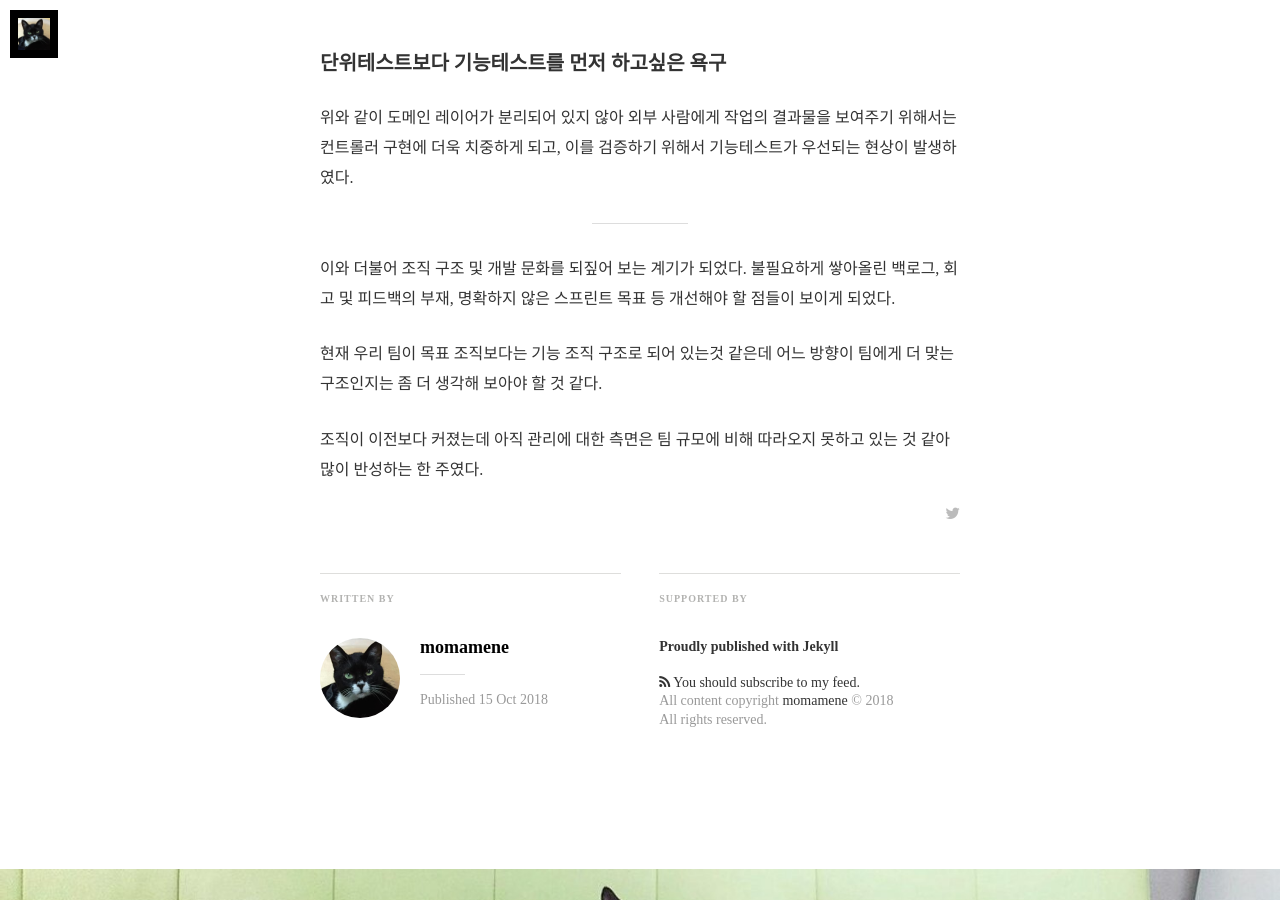
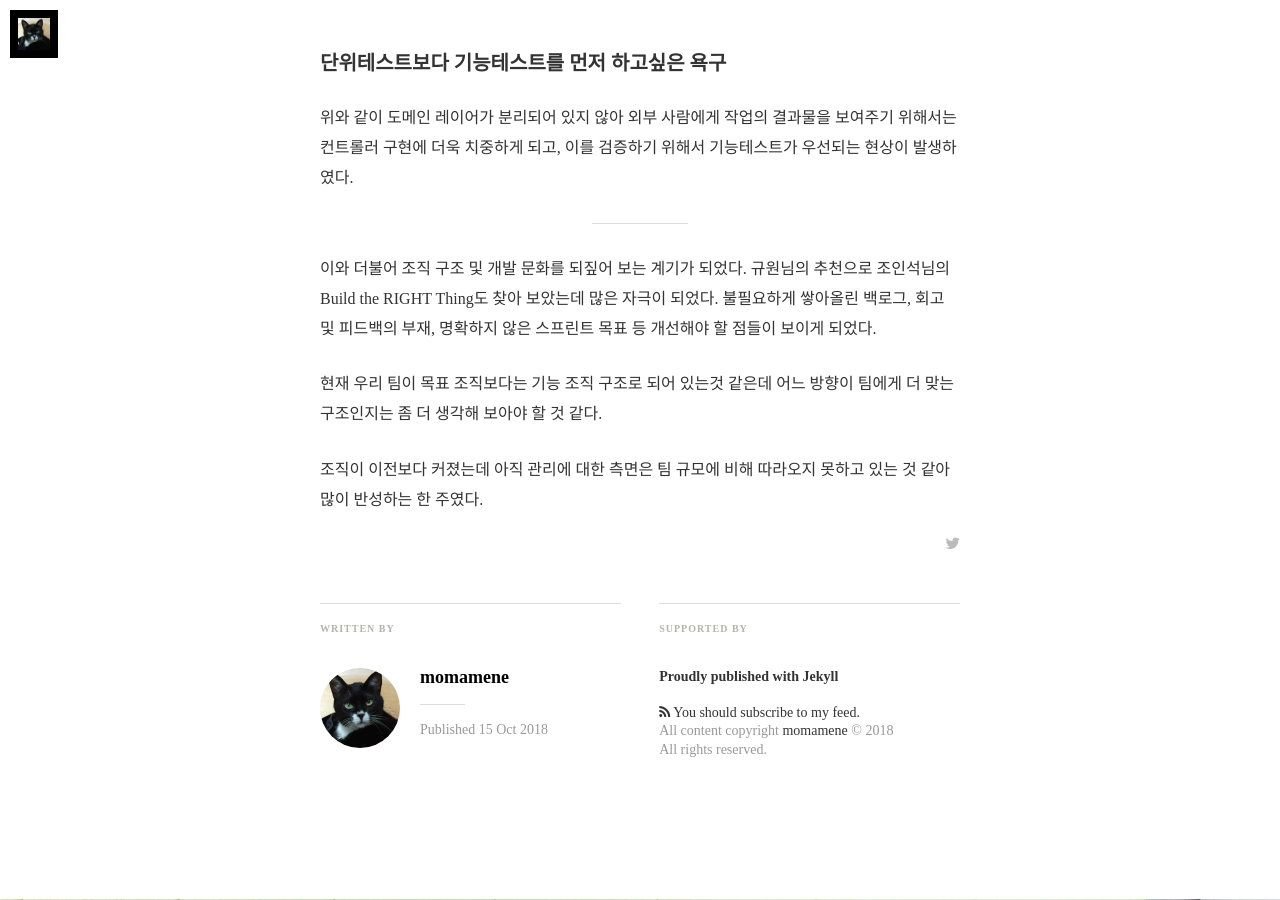
Before and after one commit to momamene/momamene.github.io, a Jekyll site: the page built from _posts/2018-10-15-tdd-build-the-right-thing.md, in a window 1280 px wide and 900 px high, scrolled down 836 px. Built offline with Jekyll 4.4.1, drawn with Linux system fonts in a browser that asks for light colours; nearby versions of some CDN libraries; some web fonts are replaced; comment, search, counter and statistics services are not loaded.

Commit message:
Update 2018-10-15-tdd-build-the-right-thing.md

```diff
--- a/_posts/2018-10-15-tdd-build-the-right-thing.md
+++ b/_posts/2018-10-15-tdd-build-the-right-thing.md
@@ -22,7 +22,7 @@ TDD의 필요성에 대해서는 최근에 많이 느끼고 있었고 개인적
 
 -----------------
 
-이와 더불어 조직 구조 및 개발 문화를 되짚어 보는 계기가 되었다.
+이와 더불어 조직 구조 및 개발 문화를 되짚어 보는 계기가 되었다. 규원님의 추천으로 조인석님의 Build the RIGHT Thing도 찾아 보았는데 많은 자극이 되었다.
 불필요하게 쌓아올린 백로그, 회고 및 피드백의 부재, 명확하지 않은 스프린트 목표 등 개선해야 할 점들이 보이게 되었다.
 
 현재 우리 팀이 목표 조직보다는 기능 조직 구조로 되어 있는것 같은데 어느 방향이 팀에게 더 맞는 구조인지는 좀 더 생각해 보아야 할 것 같다.
```
